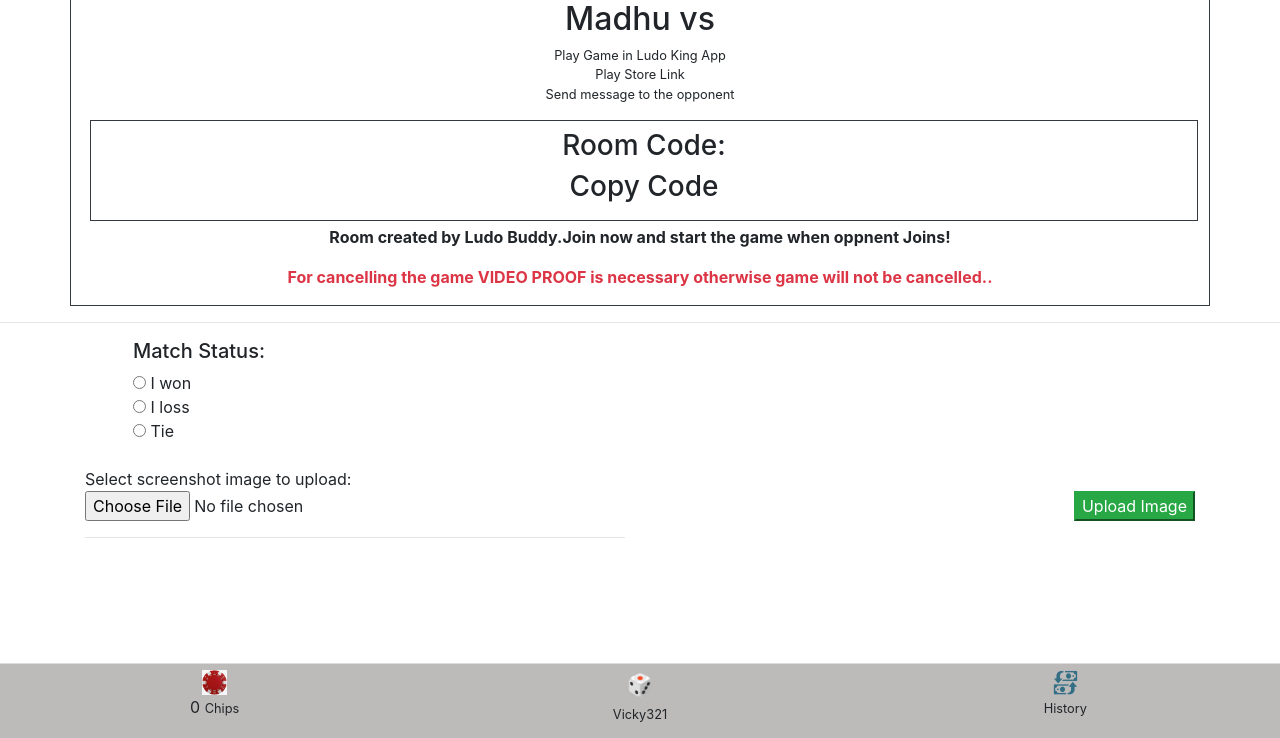
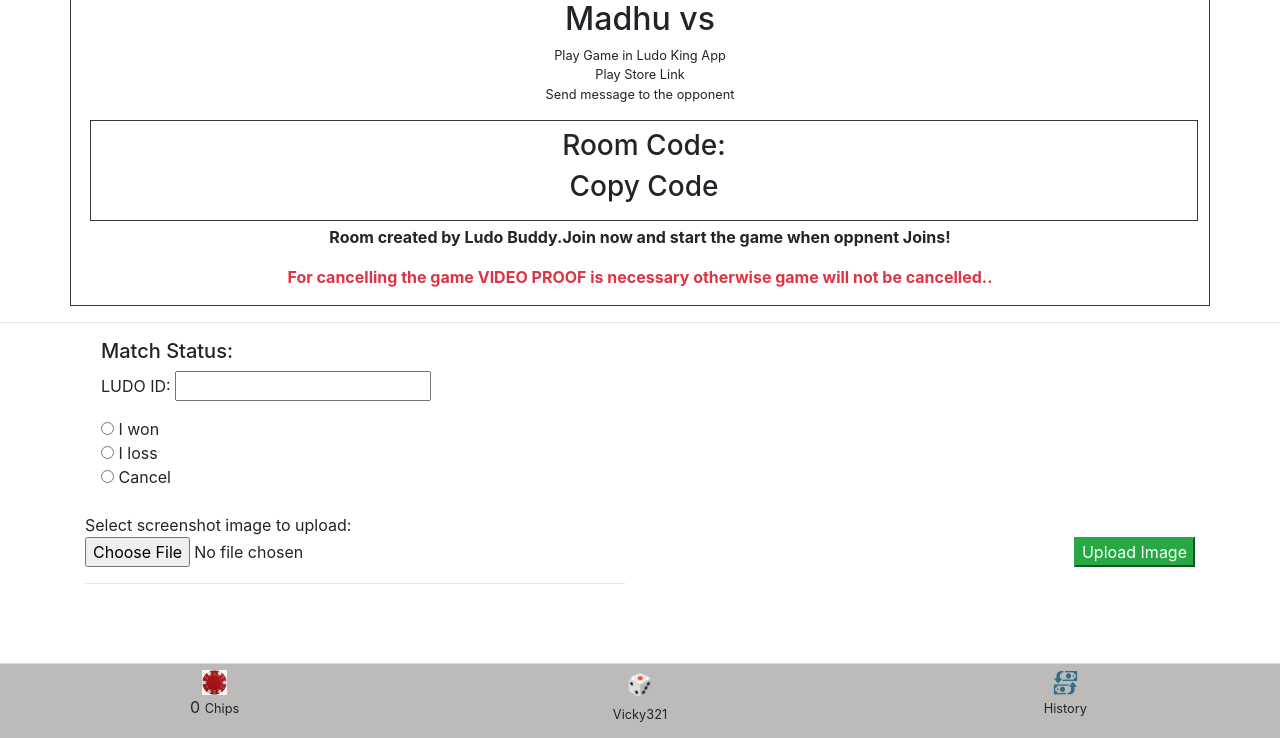
Before and after one commit to NaveenVicky770/LudoLegion, a PHP site: page /PaytmKit/room.php in a window 1280 px wide. Shown: the part 62-800 px from the top of the page. Run offline with PHP 8.4, Linux system fonts and the light colour scheme; a user stored in the database is signed in; data comes from the database, SQL or seed files in the repository; data that the repository does not hold is empty; some libraries are stand-ins or nearby versions.

Commit message:
Update room.php

```diff
--- a/room.php
+++ b/room.php
@@ -86,10 +86,11 @@
 <div class="container">
     <form action="uploads/upload.php" method="post" enctype="multipart/form-data">
 
-        <h5 class="ml-5">Match Status:</h5>
-        <input class="ml-5 " type="radio" name="match_status" value="won"> I won<br>
-        <input class="ml-5" type="radio" name="match_status" value="loose"> I loss<br>
-        <input class="ml-5" type="radio" name="match_status" value="tie"> Tie<br>
+        <h5 class="ml-3">Match Status:</h5>
+        <p class='ml-3'>LUDO ID:<input class='ml-1' type="text" name="ludo_id"></p>
+        <input class="ml-3 " type="radio" name="match_status" value="won"> I won<br>
+        <input class="ml-3" type="radio" name="match_status" value="loose"> I loss<br>
+        <input class="ml-3" type="radio" name="match_status" value="cancel"> Cancel<br>
         <br>
 
 
```
